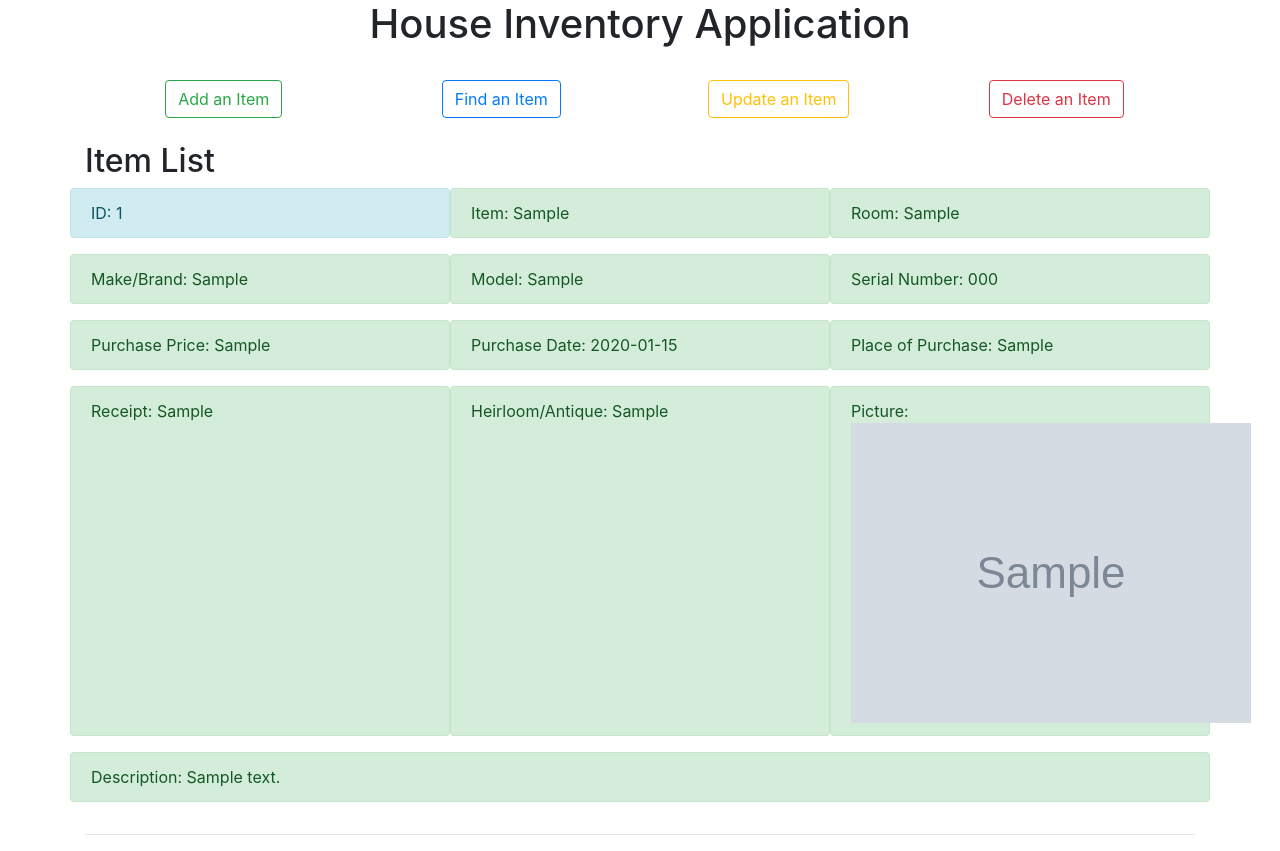
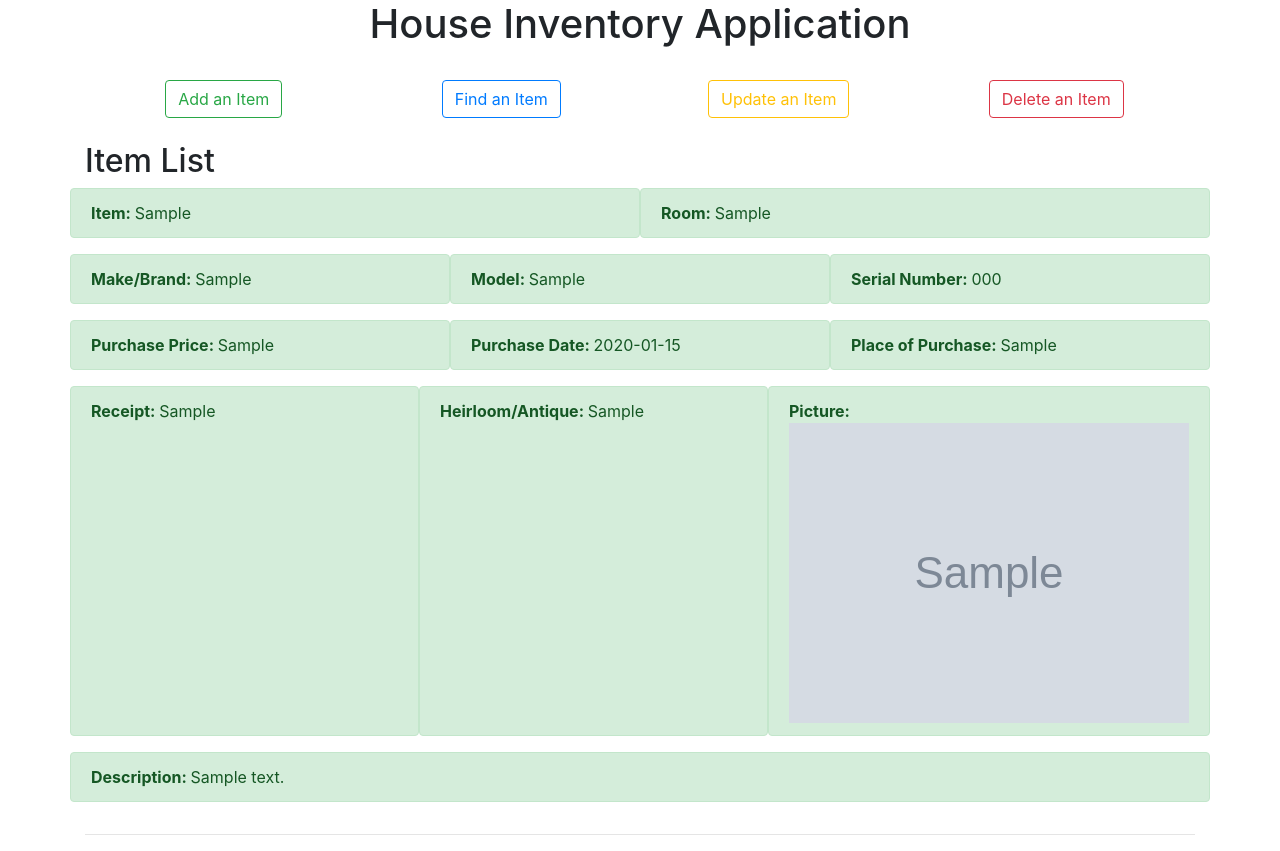
Before and after one commit to Viper66Oz/basic-web-app, a PHP site: page /read.php in a window 1280 px wide. Run offline with PHP 8.4, Linux system fonts and the light colour scheme; tables that the repository leaves empty hold one stand-in row (values such as "Sample post"); grey boxes marked "Sample" are stand-in pictures.

Commit message:
Update read.php

```diff
--- a/public/read.php
+++ b/public/read.php
@@ -21,82 +21,58 @@
 
 ?>
 <?php include"templates/header.php"; ?>
-
 <h2>Item List</h2>
-
 <?php foreach($result as $row) { ?>
-<!--<p>
-    ID:
-    <?php echo escape($row['id']); ?><br>
-    Item:<?php echo $row['item']; ?><br>
-    Room:<?php echo $row['room']; ?><br>
-    Make/Brand:<?php echo $row['makebrand']; ?><br>
-    Model:<?php echo $row['model']; ?><br>
-    Serial Number:<?php echo $row['serialnumber']; ?><br>
-    Purchase Price:<?php echo $row['purchaseprice']; ?><br>
-    Purchase Date:<?php echo $row['purchasedate']; ?><br>
-    Purchase Place:<?php echo $row['purchaseplace']; ?><br>
-    Receipt:<?php echo $row['receipt']; ?><br>
-    Heirloom/Antique:<?php echo $row['heirloomantique']; ?><br>
-    Picture:<?php echo $row['picture']; ?><br>
-    Description:<?php echo $row['description']; ?><br>
-</p>-->
 <div class="row">
-    <div class="col-sm-4 alert alert-info" role="alert">
-        ID: <?php echo escape($row['id']); ?>
+    <!--<div class="col-sm alert alert-info" role="alert">
+        <strong>ID: </strong><?php echo escape($row['id']); ?>
+    </div>-->
+    <div class="col-sm alert alert-success" role="alert">
+        <strong>Item: </strong><?php echo $row['item']; ?>
     </div>
-    <div class="col-sm-4 alert alert-success" role="alert">
-        Item: <?php echo $row['item']; ?>
-    </div>
-    <div class="col-sm-4 alert alert-success" role="alert">
-        Room: <?php echo $row['room']; ?>
+    <div class="col-sm alert alert-success" role="alert">
+        <strong>Room: </strong><?php echo $row['room']; ?>
     </div>
 </div>
 <div class="row">
-    <div class="col-sm-4 alert alert-success">
-        Make/Brand: <?php echo $row['makebrand']; ?>
+    <div class="col-sm alert alert-success">
+        <strong>Make/Brand: </strong><?php echo $row['makebrand']; ?>
     </div>
-    <div class="col-sm-4 alert alert-success">
-        Model: <?php echo $row['model']; ?>
+    <div class="col-sm alert alert-success">
+        <strong>Model: </strong><?php echo $row['model']; ?>
     </div>
-    <div class="col-sm-4 alert alert-success">
-        Serial Number: <?php echo $row['serialnumber']; ?>
+    <div class="col-sm alert alert-success">
+        <strong>Serial Number: </strong><?php echo $row['serialnumber']; ?>
     </div>
 </div>
 <div class="row">
-    <div class="col-sm-4 alert alert-success">
-        Purchase Price: <?php echo $row['purchaseprice']; ?>
+    <div class="col-sm alert alert-success">
+        <strong>Purchase Price: </strong><?php echo $row['purchaseprice']; ?>
     </div>
-    <div class="col-sm-4 alert alert-success">
-        Purchase Date: <?php echo $row['purchasedate']; ?>
+    <div class="col-sm alert alert-success">
+        <strong>Purchase Date: </strong><?php echo $row['purchasedate']; ?>
     </div>
-    <div class="col-sm-4 alert alert-success">
-        Place of Purchase: <?php echo $row['purchaseplace']; ?>
+    <div class="col-sm alert alert-success">
+        <strong>Place of Purchase: </strong><?php echo $row['purchaseplace']; ?>
     </div>
 </div>
 <div class="row">
-    <div class="col-sm-4 alert alert-success">
-        Receipt: <?php echo $row['receipt']; ?>
+    <div class="col-sm alert alert-success">
+        <strong>Receipt: </strong><?php echo $row['receipt']; ?>
     </div>
-    <div class="col-sm-4 alert alert-success">
-        Heirloom/Antique: <?php echo $row['heirloomantique']; ?>
+    <div class="col-sm alert alert-success">
+        <strong>Heirloom/Antique: </strong><?php echo $row['heirloomantique']; ?>
     </div>
-    <div class="col-sm-4 alert alert-success">
-        Picture: <img src="<?php echo $row['picture']; ?>">
+    <div class="col-sm alert alert-success">
+        <strong>Picture: </strong><img src="<?php echo $row['picture']; ?>">
     </div>
 </div>
 <div class="row">
     <div class="col alert alert-success">
-        Description: <?php echo $row['description']; ?>
+        <strong>Description: </strong><?php echo $row['description']; ?>
     </div>
 </div>
 <hr>
 <?php };
-
 ?>
-<!--
-<form method="post">
-    <input class="btn btn-outline-success" type="submit" name="submit" value="View All">
-</form>
--->
 <?php include"templates/footer.php"; ?>
```
